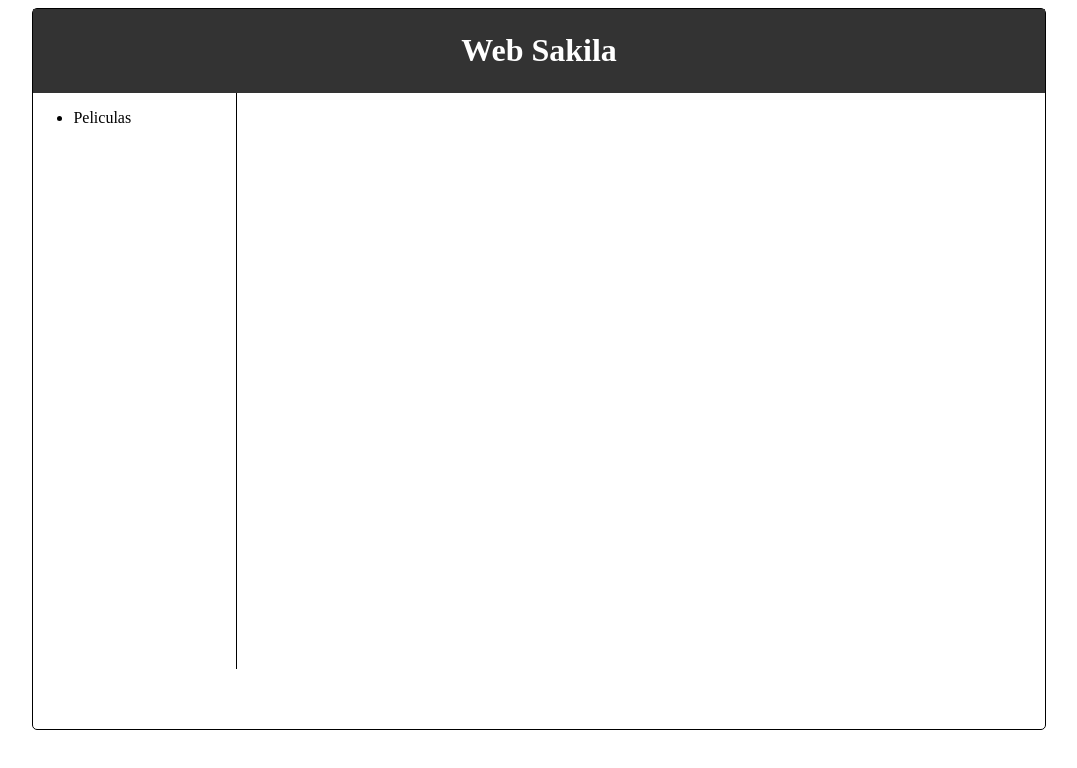
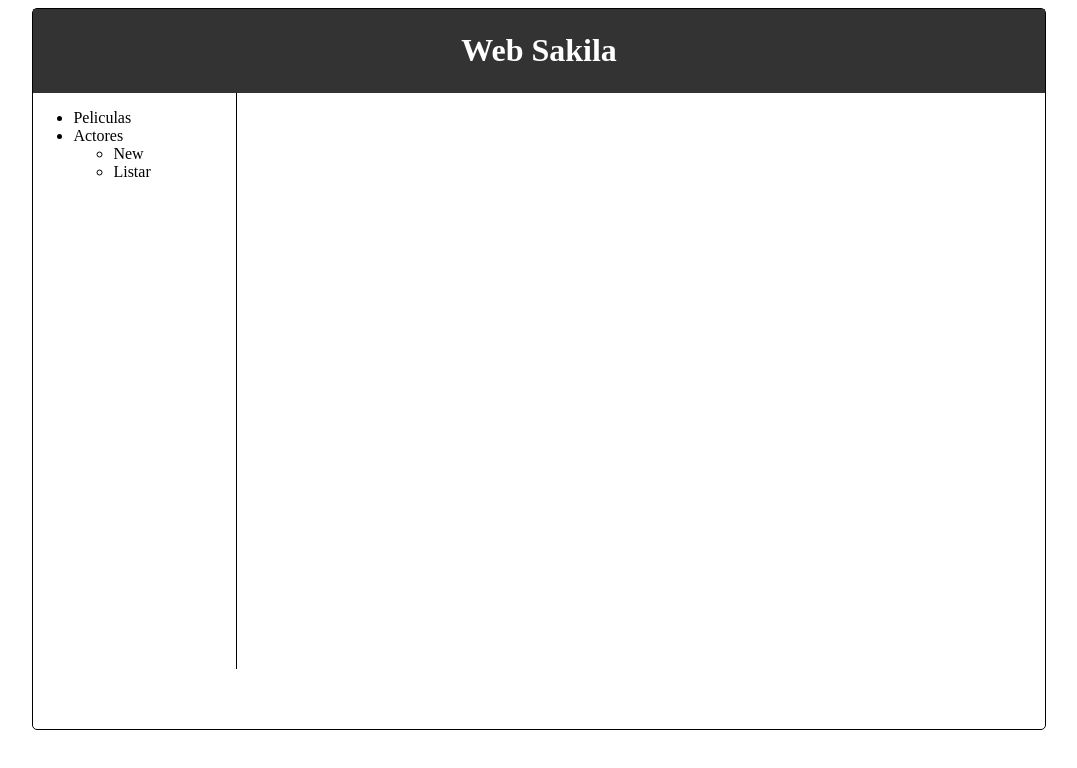
Before and after one commit to JEVizcaya/websakila, a plain HTML site: page index.html in a window 1280 px wide. Shown: the whole page, without its empty margins (101-1178 px from the left). Drawn offline with Linux system fonts and the light colour scheme.

Commit message:
menu actores

```diff
--- a/css/style.css
+++ b/css/style.css
@@ -34,6 +34,6 @@ section{
     /* Si prefieres ocultar el scroll horizontal, puedes agregar: */
     overflow-x: hidden;
 }
-#peliculas{
+aside li{
     cursor: pointer;
 }
--- a/index.html
+++ b/index.html
@@ -16,6 +16,13 @@
             <aside>
                 <ul>
                     <li id="peliculas">Peliculas</li>
+                    <li id="actores">Actores
+                        <ul id="acciones-lista">
+                            <li id="new_actor">New</li>
+                            <li id="list_actor">Listar</li>
+
+                        </ul>
+                    </li>
                 </ul>
             </aside>
             <section id="contenido">
```
